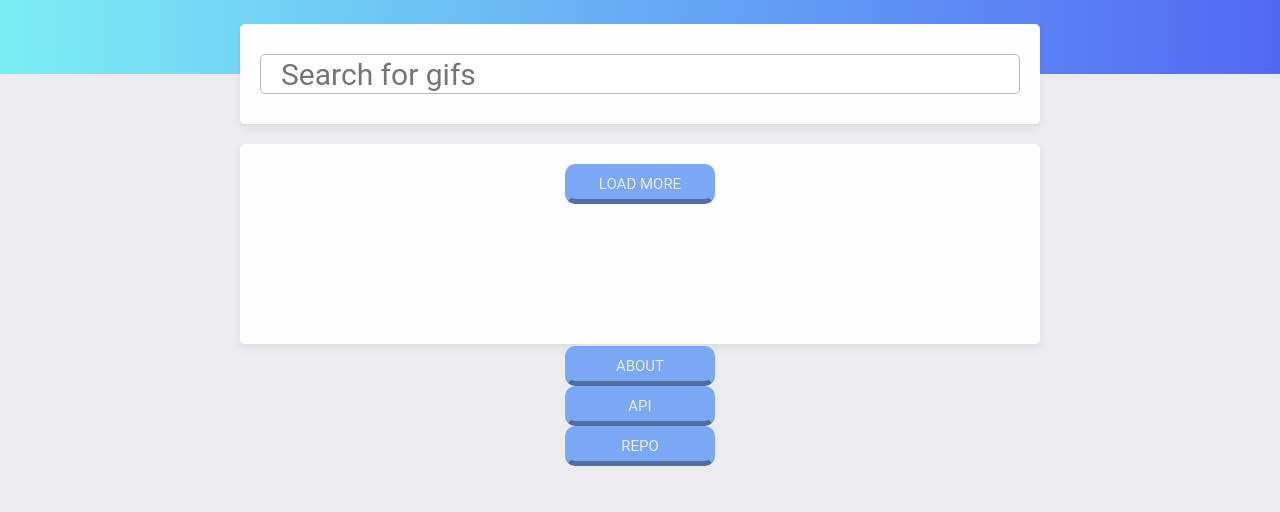
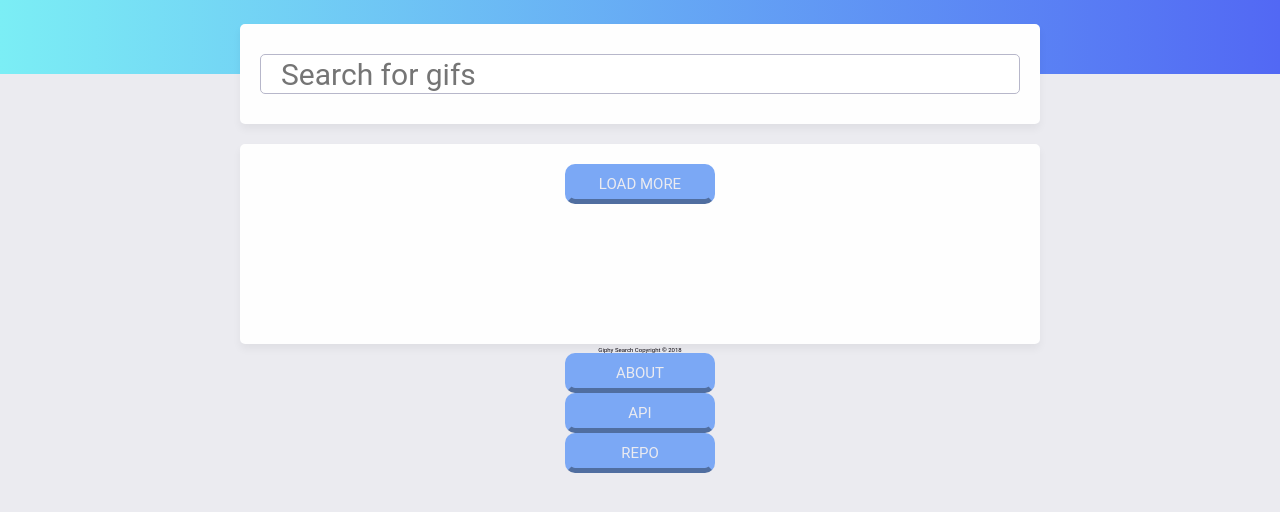
Before and after one commit to v1st/Giphy-Search, a website: page src/index.html in a window 1280 px wide. Shown: the part 126-638 px from the top of the page. Drawn offline with Linux system fonts and the light colour scheme.

Commit message:
Added Copyright text

```diff
--- a/src/index.html
+++ b/src/index.html
@@ -28,7 +28,7 @@
     </main>
 
     <footer id="footer">
-        <div id="bottom_text"></div>
+        <div id="bottom_text">Giphy Search Copyright &copy; <span id="year"></span></div>
         <button class="button" id="button__about">About</button>
         <button class="button" id="button__api">API</button>
         <button class="button" id="button__repo">Repo</button>
```
